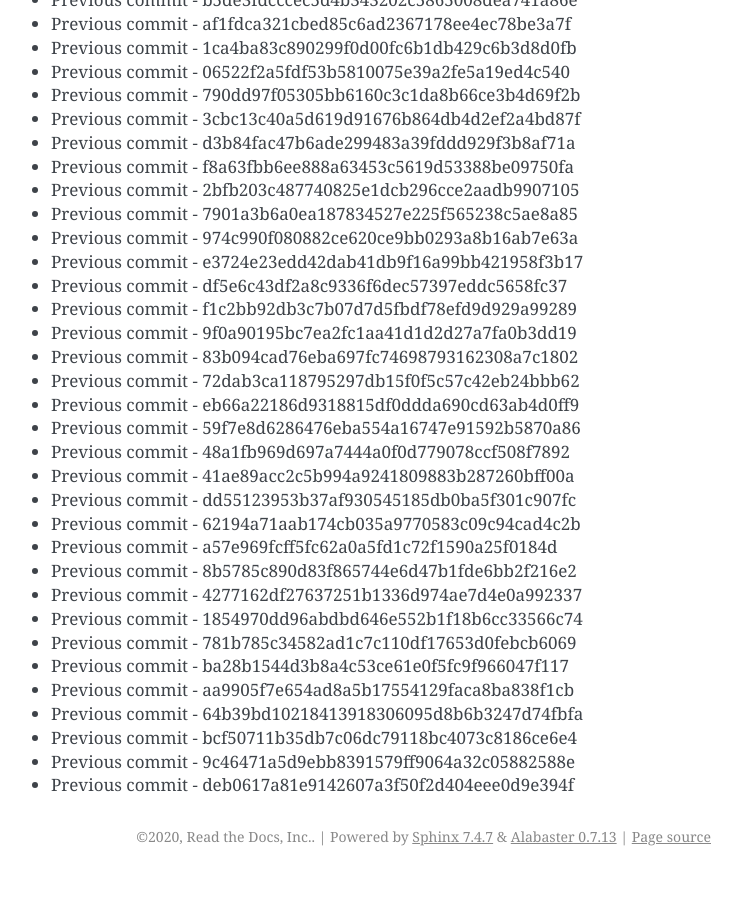
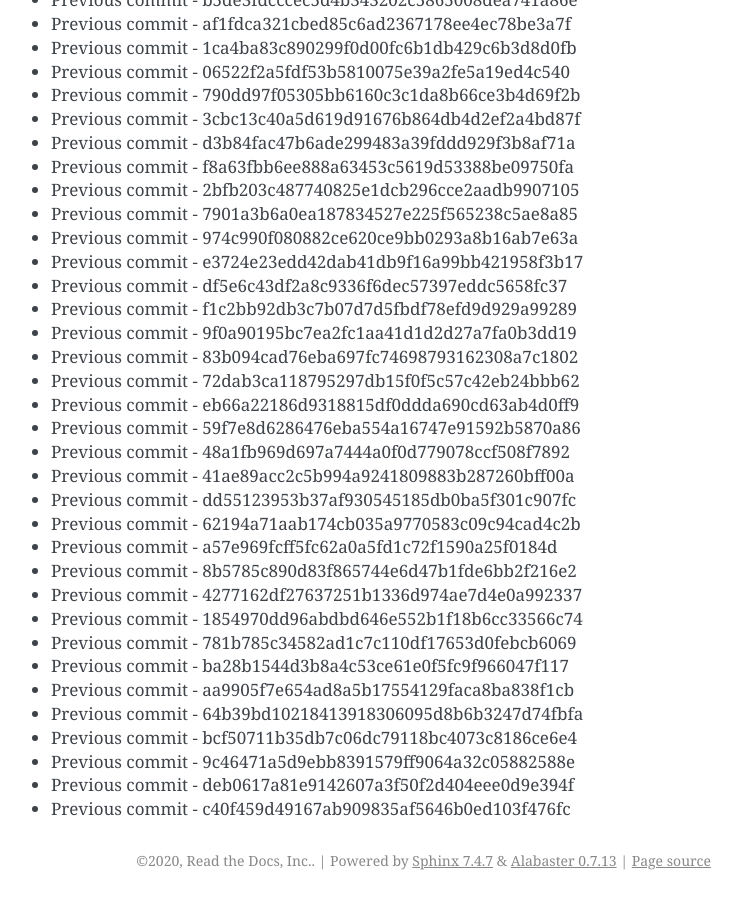
Before and after one commit to readthedocs/rtd-git-stresstest, a Sphinx documentation site: the page built from docs/updates.rst, in a window 1280 px wide and 900 px high, scrolled down 69357 px. Shown: the whole window, without its empty margins (399-1141 px from the left). Built offline with Sphinx 7.4.7, drawn with Linux system fonts in a browser that asks for light colours; before the commit the page ends 70233 px from its top, so only the background shows below that.

Commit message:
Generating commit from previous: c40f459d49167ab909835af5646b0ed103f476fc

```diff
--- a/docs/updates.rst
+++ b/docs/updates.rst
@@ -2946,3 +2946,4 @@ It can be tested for any performance characteristics.
 * Previous commit - bcf50711b35db7c06dc79118bc4073c8186ce6e4
 * Previous commit - 9c46471a5d9ebb8391579ff9064a32c05882588e
 * Previous commit - deb0617a81e9142607a3f50f2d404eee0d9e394f
+* Previous commit - c40f459d49167ab909835af5646b0ed103f476fc
```
